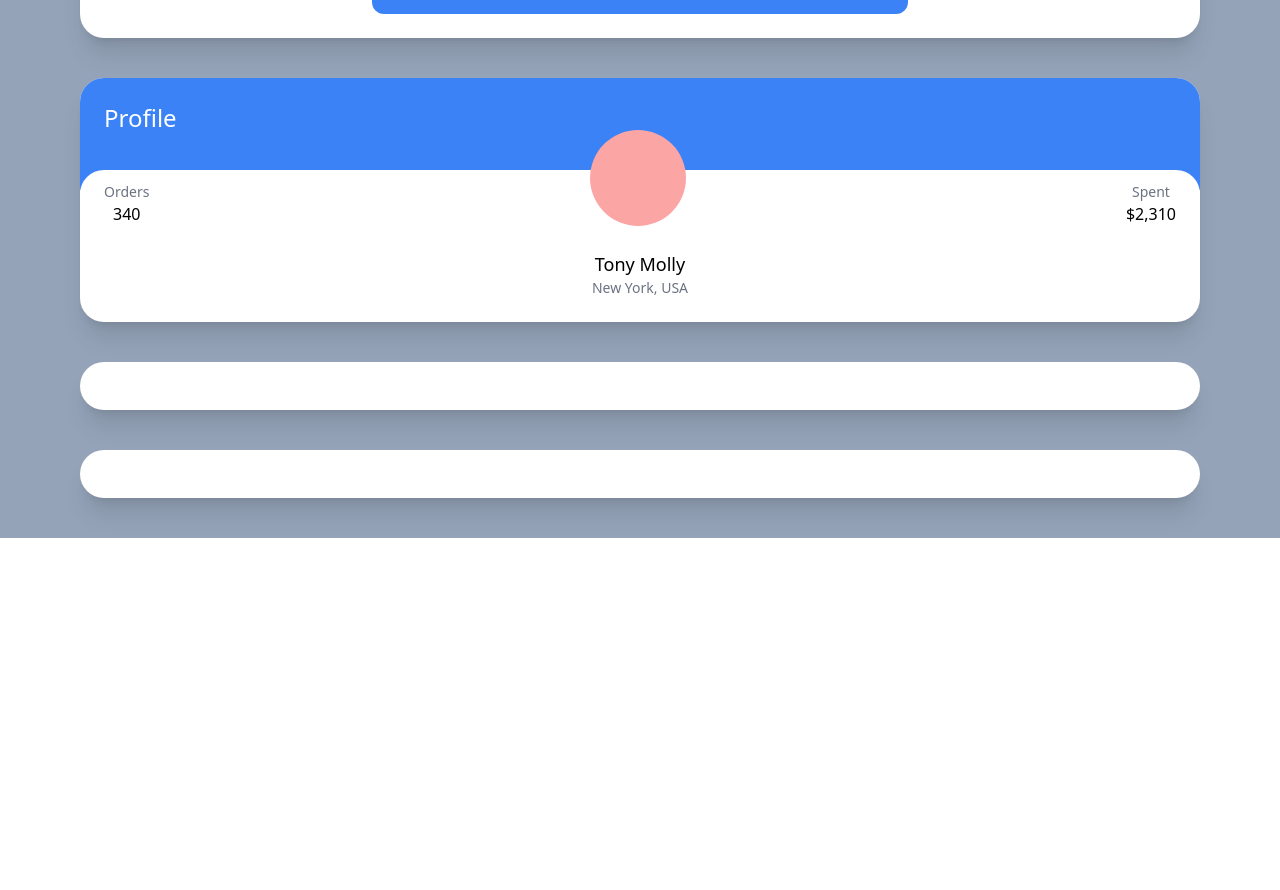
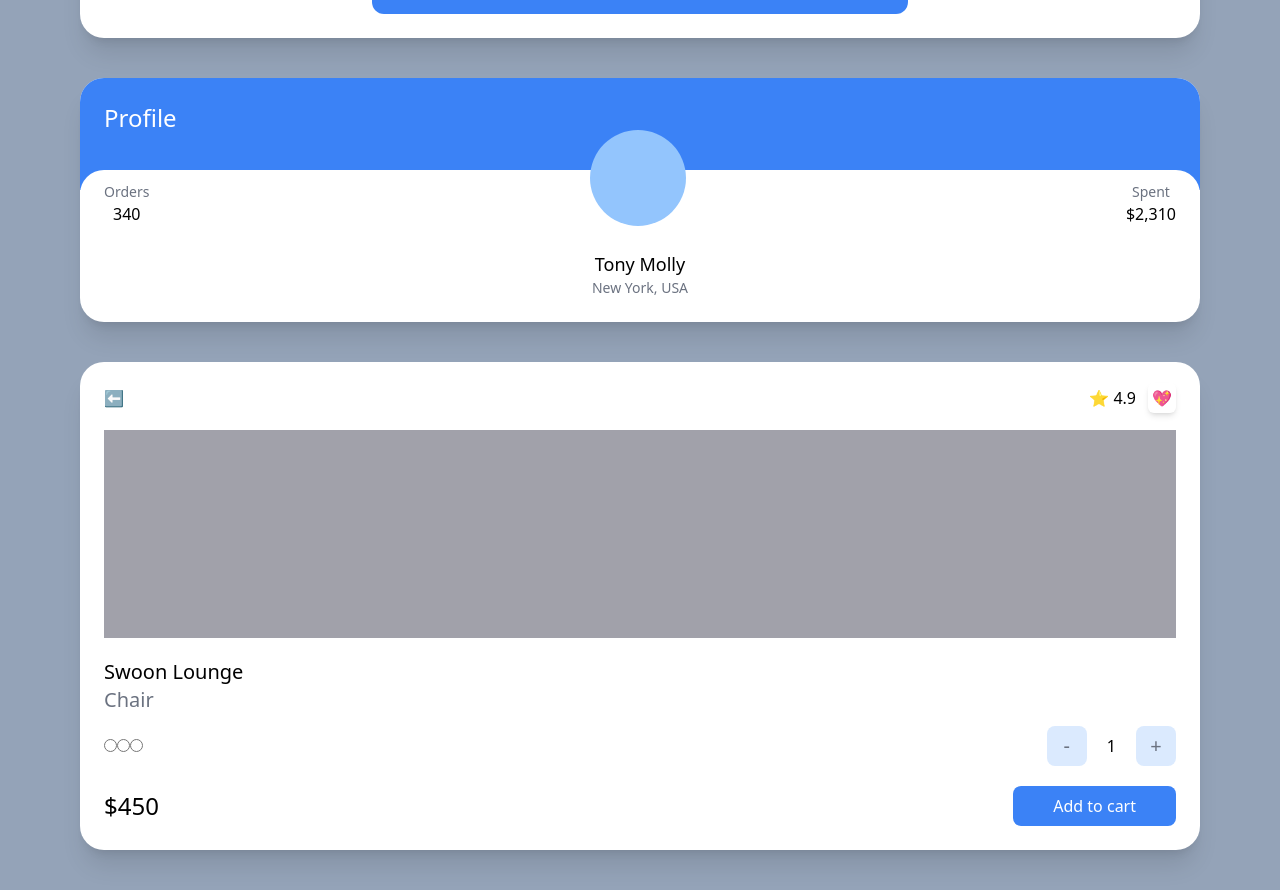
Before and after one commit to zeronedev/carrot-market-v220312, a Next.js app: page / in a window 1280 px wide. Shown: the part 260-1150 px from the top of the page. Before the commit the page ends 800 px from the top, so only its background shows below. Built offline with nearby package versions, Linux system fonts and the light colour scheme.

Commit message:
#4.3 Test Drive part Three (13:06)

```diff
--- a/pages/index.tsx
+++ b/pages/index.tsx
@@ -2,7 +2,7 @@
 
 const Home: NextPage = () => {
   return (
-    <div className="bg-slate-400 py-10 px-20 grid gap-10">
+    <div className="bg-slate-400 py-10 px-20 grid gap-10 min-h-screen">
       <div className="bg-white p-6 rounded-3xl shadow-xl">
         <span className="font-semibold text-3xl">Select Item</span>
         <div className="flex justify-between my-2">
@@ -31,7 +31,7 @@
               <span className="text-sm text-gray-500">Orders</span>
               <span className="font-medium">340</span>
             </div>
-            <div className="h-24 w-24 bg-red-300 rounded-full" />
+            <div className="h-24 w-24 bg-blue-300 rounded-full" />
             <div className="flex flex-col items-center">
               <span className="text-sm text-gray-500">Spent</span>
               <span className="font-medium">$2,310</span>
@@ -43,8 +43,42 @@
           </div>
         </div>
       </div>
-      <div className="bg-white p-6 rounded-3xl shadow-xl"></div>
-      <div className="bg-white p-6 rounded-3xl shadow-xl"></div>
+      <div className="bg-white p-6 rounded-3xl shadow-xl">
+        <div className="flex mb-5 justify-between items-center">
+          <span>⬅️</span>
+          <div className="space-x-3">
+            <span>⭐️ 4.9</span>
+            <span className="shadow-md rounded-md p-1 ">💖</span>
+          </div>
+        </div>
+        <div className="bg-zinc-400 h-52 mb-5" />
+        <div className="flex flex-col ">
+          <span className="font-medium text-xl">Swoon Lounge</span>
+          <span className="text-xl text-gray-500">Chair</span>
+          <div className="flex justify-between items-center mt-3 mb-5">
+            <div>
+              <input type="radio" />
+              <input type="radio" />
+              <input type="radio" />
+            </div>
+            <div className="flex items-center space-x-5">
+              <button className="p-1.5 bg-blue-100 flex justify-center items-center rounded-lg aspect-square w-10 text-xl text-gray-500">
+                -
+              </button>
+              <span>1</span>
+              <button className="p-1.5 bg-blue-100 flex justify-center items-center rounded-lg aspect-square w-10 text-xl text-gray-500">
+                +
+              </button>
+            </div>
+          </div>
+          <div className="flex justify-between items-center">
+            <span className="font-medium text-2xl">$450</span>
+            <button className="bg-blue-500 py-2 px-10 rounded-lg text-center text-sx text-white">
+              Add to cart
+            </button>
+          </div>
+        </div>
+      </div>
     </div>
   );
 };
```
